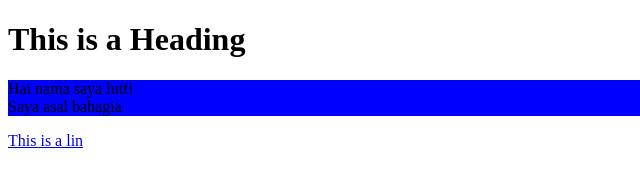
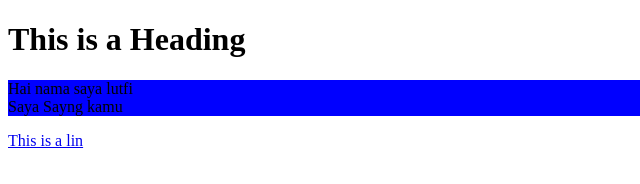
Before and after one commit to dqview/Tes, a plain HTML site: page index.html in a window 1280 px wide. Shown: the full height of the page, 0-640 px from the left. Drawn offline with Linux system fonts and the light colour scheme.

Commit message:
Update index.html

```diff
--- a/index.html
+++ b/index.html
@@ -12,8 +12,9 @@
 
 <h1>This is a Heading</h1>
 <p id="tis">Hai nama saya lutfi<br>
-    Saya asal bahagia
+    Saya Sayng kamu
 </p>
 <a href="https://www.google.com/search?q=speed+test&oq=&gs_lcrp=EgZjaHJvbWUqCQgGECMYJxjqAjIJCAAQIxgnGOoCMgkIARAjGCcY6gIyCQgCECMYJxjqAjIJCAMQIxgnGOoCMgkIBBAjGCcY6gIyCQgFECMYJxjqAjIJCAYQIxgnGOoCMgkIBxAjGCcY6gLSAQozNDI3ODZqMGo3qAIIsAIB8QUGgEdmNqhiOg&sourceid=chrome&ie=UTF-8">This is a lin</a>
 </body>
+
 </html>
```
